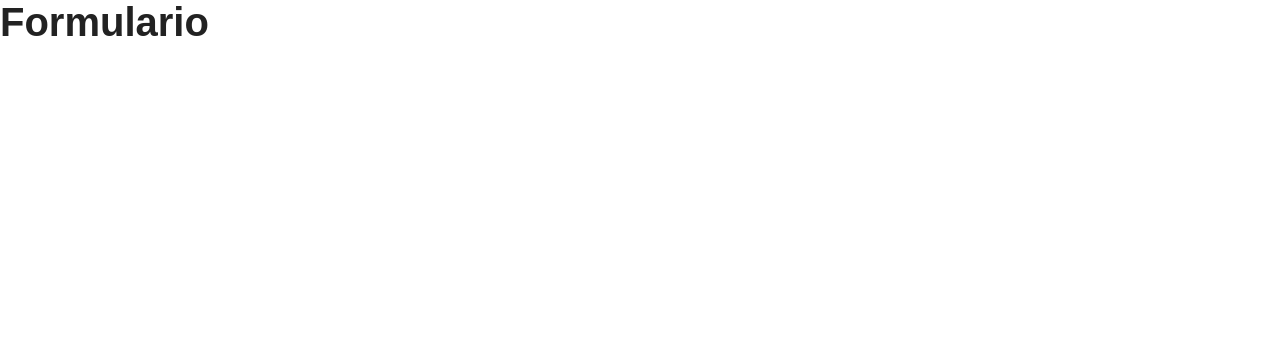
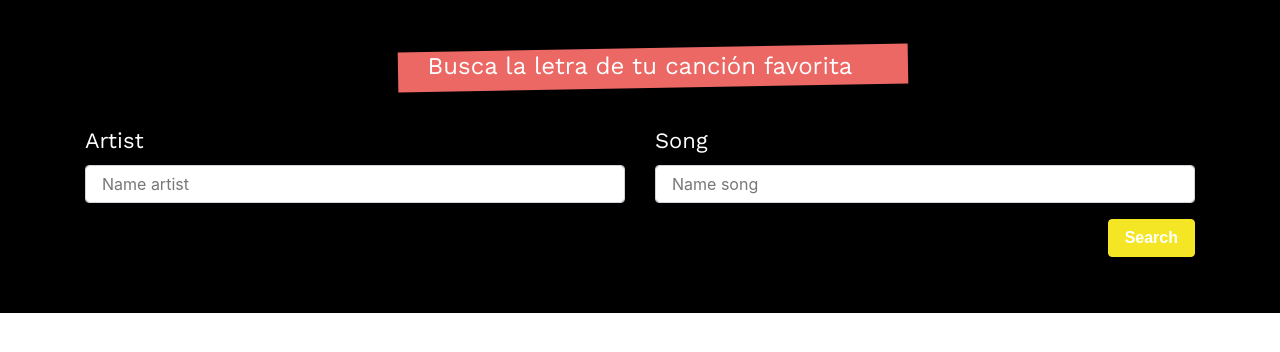
Before and after one commit to Teresitalee/SongsBook_search, a React (Create React App) app: page / in a window 1280 px wide. Shown: the top 352 px of the page. Built offline with nearby package versions, Linux system fonts and the light colour scheme; a web font is replaced by a local one.

Commit message:
css html

```diff
--- a/src/components/Formulario.js
+++ b/src/components/Formulario.js
@@ -2,7 +2,52 @@
 
 const Formulario = () => {
     return (
-        <h1>Formulario</h1>
+        <div className="bg-dark">
+            <div className="container">
+                <div className="row">
+                    <form
+                      className="col card text-white bg-transparent mb-5 pt-5 pb-2"
+
+
+                    >
+                        <fieldset>
+                            <legend className="text-center">Busca la letra de tu canción favorita</legend>
+
+                            <div className="row">
+                                <div className="col-md-6 ">
+                                    <div className="form-group">
+                                        <label>Artist</label>
+                                        <input
+                                            type="text"
+                                            className="form-control"
+                                            name="artista"
+                                            placeholder="Name artist"
+                                        />
+                                    </div>
+                                </div>
+
+                                <div className="col-md-6 ">
+                                    <div className="form-group">
+                                        <label>Song</label>
+                                        <input
+                                            type="text"
+                                            className="form-control"
+                                            name="cancion"
+                                            placeholder="Name song"
+                                        />
+                                    </div>
+                                </div>
+                            </div>
+                            <button
+                                type="submit"
+                                className="btn btn-warning float-right"
+                                >
+                                Search</button>
+                        </fieldset>
+                    </form>
+                </div>
+            </div>
+        </div>
      );
 }
 
```
